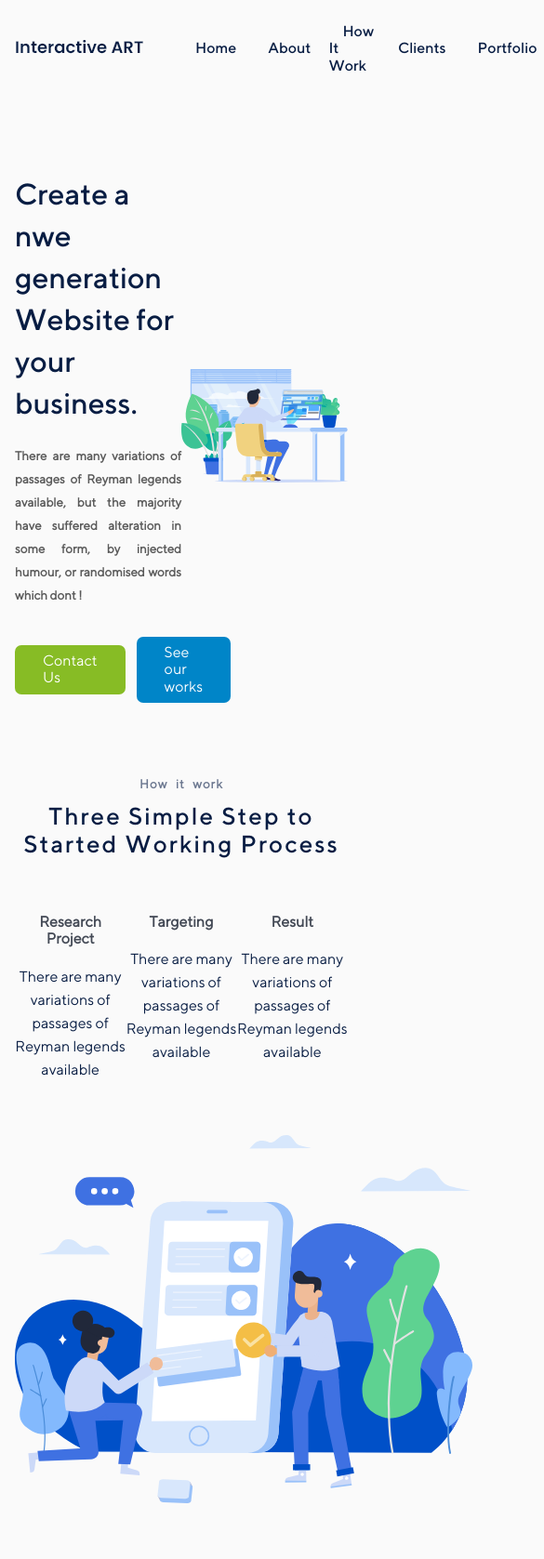
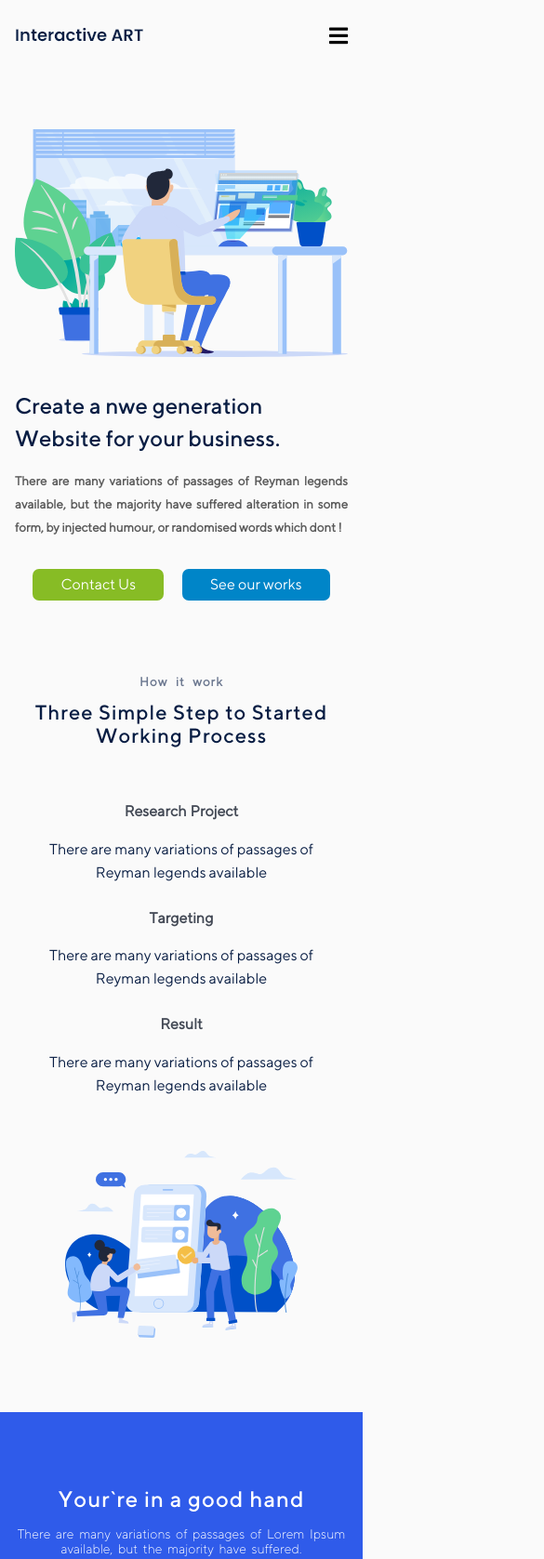
Before and after one commit to Rayman-legend/Simple-website, a plain HTML site: page index.html in a window 390 px wide. Shown: the top 1677 px of the page at 93% size, 585 px wide, since content can reach past the window. Drawn offline with Linux system fonts and the light colour scheme.

Commit message:
Complete Responsive

```diff
--- a/Scripts/app.js
+++ b/Scripts/app.js
@@ -0,0 +1,13 @@
+let menu = document.querySelector(".Menu__Header");
+let menuBtn = document.querySelector(".header-icon__menu");
+let menuBtnIcon = document.querySelector(".header-icon__menu i");
+
+menuBtn.addEventListener("click",function (){
+    if (menuBtnIcon.classList.contains("fa-bars")){
+        menu.style.left = "0";
+        menuBtnIcon.classList = "fa fa-times";
+    } else {
+        menu.style.left = "-240px"
+        menuBtnIcon.classList = "fa fa-bars"
+    }
+})
--- a/Style/app.css
+++ b/Style/app.css
@@ -77,9 +77,13 @@ body{
     transition: all 0.5s ease;
     transition-delay: 0.07s;
 }
-
 .button__Contact:hover{
     background-color: #00b487;
+}
+.header-icon__menu{
+    font-size:23px;
+    cursor: pointer;
+    display: none;
 }
 .logo-header__right{
     cursor: pointer;
@@ -88,7 +92,10 @@ body{
     width: 100%;
     display: flex;
     align-items: center;
+    align-content: flex-start;
+    justify-content: space-between;
     margin-top: 5.3rem;
+    gap: 15px;
 }
 .container__header-text-bottom{
     max-width:405px;
@@ -105,11 +112,11 @@ body{
     text-align: justify;
 }
 .content-header__botom-left{
-    width: 50%;
+    flex-wrap: wrap;
+    flex-shrink: 0;
 }
-.content-header__botom-right{
-    width: 50%;
-}
+/*.content-header__botom-right{
+}*/
 #image-man-content__header{
     width: 100%;
     height: 100%;
@@ -154,11 +161,11 @@ body{
 }
 .word-title__bottom-bold{
     color: #081d43;
-    margin-top: 12px;
     font-weight: 500;
     font-size: 26px;
     font-family: "TTNorms Medium";
     letter-spacing: 2px;
+    margin: 12px 5px 0 5px;
 }
 .title_item-work{
     text-transform: capitalize;
@@ -184,6 +191,13 @@ body{
 .container__image-man-woman-mobile{
     max-width: 31rem;
     margin: 0 auto;
+    display: flex;
+    justify-content: center;
+    align-items: center;
+    flex: auto;
+}
+.image-man-woman-mobile__main{
+    display: block;
 }
 .main-section{
     background-color: #2f5bea;
@@ -251,6 +265,7 @@ body{
     display: flex;
     justify-content: space-between;
     max-width: 69.5rem;
+    padding: 0 17px;
 }
 .logo_item--main__bottom{
     cursor: pointer;
@@ -361,6 +376,7 @@ body{
     align-items: center;
     width: 100%;
     justify-content: space-between;
+    gap: 16px;
 }
 .icon-email__footer:hover{
     background-color: #00b487;
@@ -371,3 +387,128 @@ body{
     text-transform: capitalize;
     font-family: "TTNorms Light";
 }
+/* Project Responsive */
+@media only screen and (max-width: 1200px) {
+    .container {
+        max-width: 960px;
+    }
+}
+@media only screen and (max-width: 992px) {
+    .container {
+        max-width: 720px;
+    }
+    .button__Contact{
+        display: none;
+    }
+    .header__bottom{
+        flex-flow: column-reverse nowrap;
+    }
+    .comment_person{
+        flex-basis: 20rem;
+    }
+    .logo--icons__main{
+        flex-wrap: wrap;
+        justify-content: center;
+        gap: 45px;
+        margin-top:50px;
+    }
+    .portfolio-item{
+        flex-basis: 20.2rem;
+    }
+    #contact_footer-bold__h2{
+        max-width: 24rem;
+    }
+}
+@media only screen and (max-width: 768px) {
+    .container {
+        max-width: 540px;
+    }
+    .Menu__Header{
+        /* display: none; */
+        position: fixed;
+        top: 0;
+        left: -240px;
+        bottom: 0;
+        background-color: #3f70e1;
+        flex-flow: column nowrap;
+        justify-content: flex-start;
+        gap: 25px;
+        width: 240px;
+        align-items: flex-start;
+        padding-top: 27px;
+        transition: all 0.5s ease-in;
+    }
+    .Menu__Header .a__header-item{
+        margin-left: 15px;
+        padding: 5px 20px;
+        text-align: left;
+        min-width: 100%;
+        color: #fff;
+    }
+    .a__header-item:hover{
+        background-color: #00317a;
+        color: #fff;
+        text-decoration: underline 2px #fff;
+    }
+    .header-icon__menu{
+        display: block;
+        transition: all 0.4s ease;
+    }
+    .header-icon__menu:hover{
+        filter: drop-shadow(1px 2px 3px #cae0e3);
+    }
+    .container-word-item__bottom{
+        flex-flow: row wrap;
+        gap: 28px
+    }
+    .comment_person{
+        flex-basis: 21.5rem;
+    }
+    .portfolio-item{
+        flex-basis: 24.3rem;
+    }
+    .container-footer-content__top{
+        flex-flow: column nowrap;
+        gap: 20px;
+    }
+    .input-email-adderss__footer{
+        flex-basis: 30px;
+        width: 75%;
+    }
+    .text-top-header__h1_bold{
+        line-height: 40px;
+        font-size: 29px;
+    }
+    #contact_footer-bold__h2{
+        text-align: center;
+    }
+}
+@media only screen and (max-width: 576px) {
+    .container {
+        max-width: 100%;
+    }
+    .container__button-bottom__header{
+        flex-wrap: wrap;
+        justify-content: center;
+        gap: 20px;
+    }
+    .image-man-woman-mobile__main{
+        width: 70%;
+        object-fit: cover;
+    }
+    #contact_footer-bold__h2 {
+        text-align: center;
+        max-width: 23rem;
+    }
+    .text-top-header__h1_bold{
+        line-height: 35px;
+        font-size: 24px;
+    }
+    .word-title__bottom-bold{
+        letter-spacing: 1px;
+        font-size: 22px;
+    }
+    #footer-bottom-left-content-child, #footer-bottom-right-content-child{
+        text-align: center;
+    }
+}
--- a/index.html
+++ b/index.html
@@ -32,11 +32,12 @@
                                 <a class="a__header-item" href="#">Clients</a>
                             </li>
                             <li>
-                                <a class="a__header-item" href="#">Portfolio</a>
+                                <a class="a__header-item end-a-li__heder" href="#">Portfolio</a>
                             </li>
                         </ul>
                     </nav>
                     <a href="#" class="button__Contact">Contact us</a>
+                    <span class="header-icon__menu"><i class="fa fa-bars"></i></span>
             </header>
             <header class="header__bottom">
                 <div class="content-header__botom-left">
@@ -187,7 +188,7 @@
                         <h2 id="contact_footer-bold__h2">Create a new generation website for your business .</h2>
                         <div class="input-email-adderss__footer">
                             <input class="input-normal__footer-email" name="Email-user" type="email" placeholder="Email Address . . " minlength="5" maxlength="100" title="Enter Your Email">
-                            <div title="Send !" class="icon-email__footer">
+                            <div onclick="alert('Your Massage has Sent !')" title="Send !" class="icon-email__footer">
                                 <img src="SRC/right-arrow.svg" alt="Send Massage Icon" title="Send !" class="icon-item-email__footer">
                             </div>
                          </div>
```
